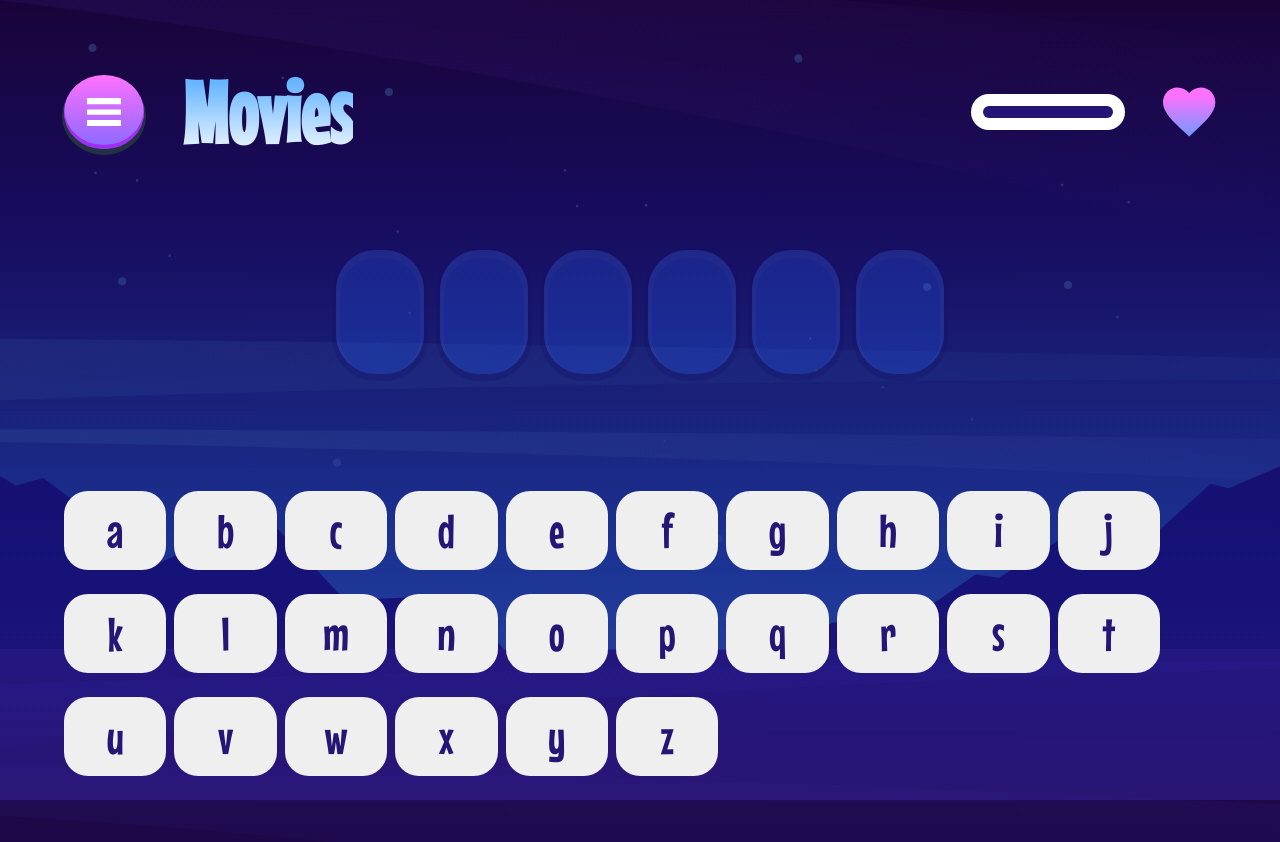
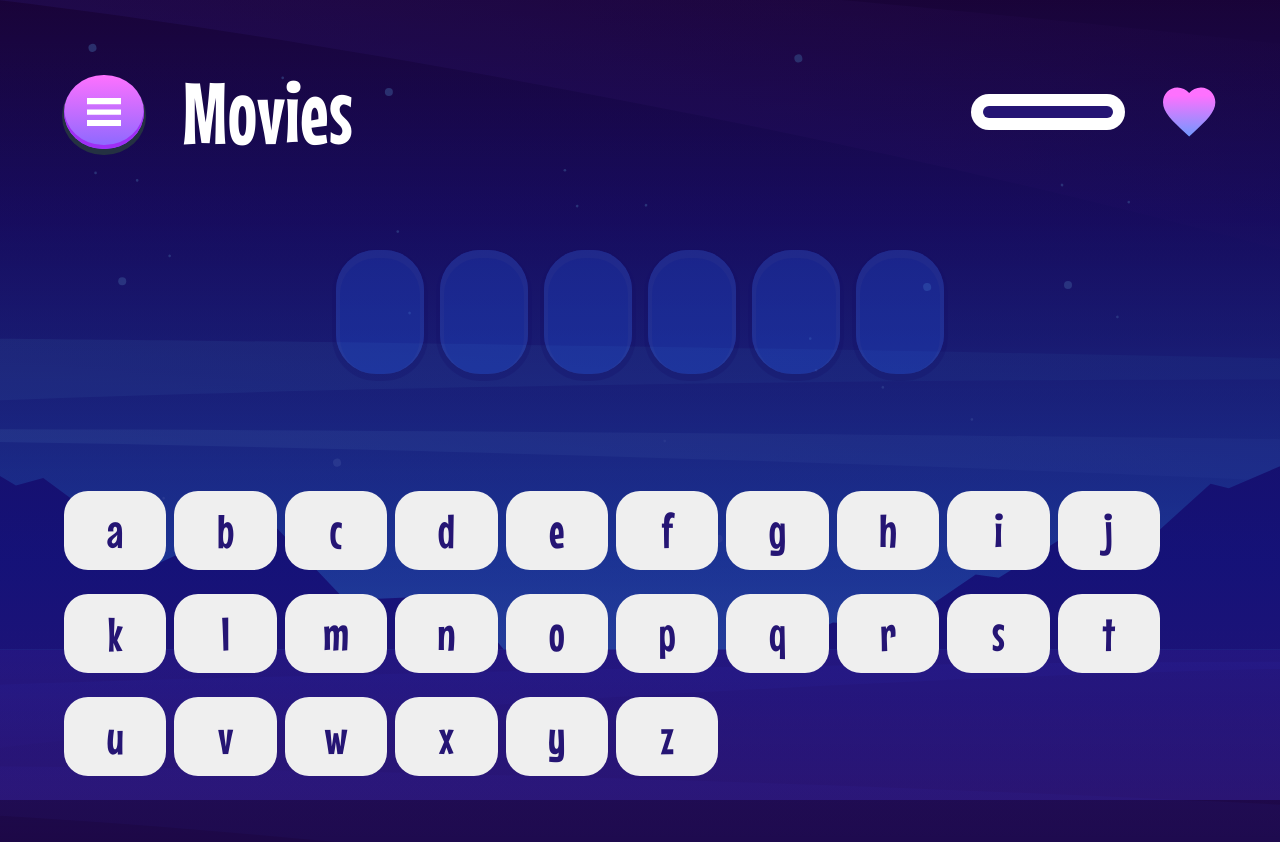
Before and after one commit to DaniilGurski/FM-Hangman, a React (Vite) app: page /game/1 in a window 1280 px wide. Shown: the top 842 px of the page. Built offline with nearby package versions, Linux system fonts and the light colour scheme.

Commit message:
create heading classes.

```diff
--- a/src/scss/base/_general.scss
+++ b/src/scss/base/_general.scss
@@ -37,7 +37,7 @@ body {
 }
 
 
-h1, .gradient-heading {
+.heading-1, .gradient-heading {
     @include heading($font-size: $font-size-h1);
     background: $lg-text;
     background-clip: text;
@@ -46,7 +46,7 @@ h1, .gradient-heading {
 }
 
 
-h2 {
+.heading-2 {
     text-transform: uppercase;
     font-size: $font-size-h2;
     color: $clr-dark-navy;
```
